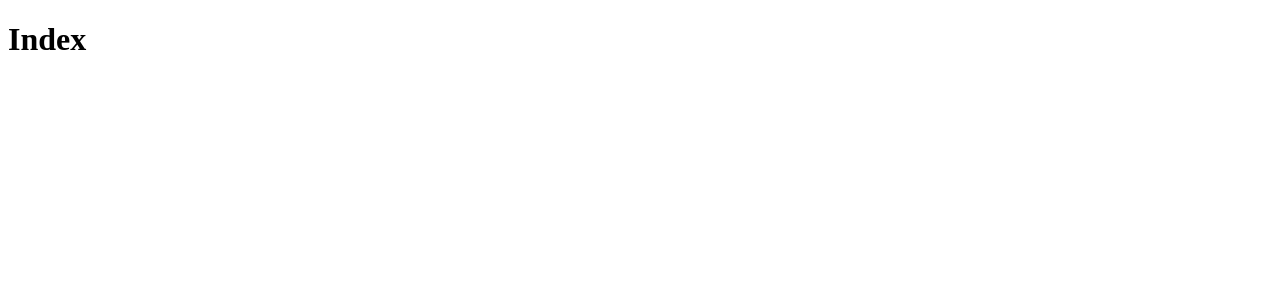
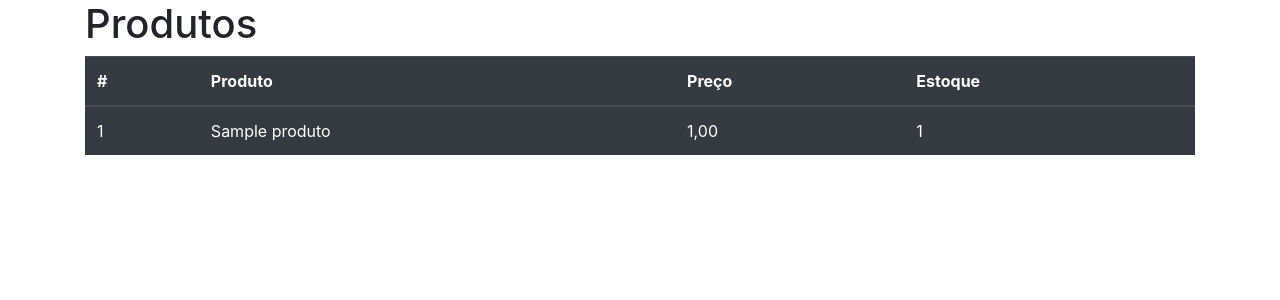
Before and after one commit to jefferson-duarte/Geek_Project_2, a Django app: page / in a window 1280 px wide. Before the commit the part shown is almost empty. Shown: the top 300 px of the page. Run offline with Django 4.2, Linux system fonts and the light colour scheme; tables that the repository leaves empty hold one stand-in row (values such as "Sample post"); grey boxes marked "Sample" are stand-in pictures; some libraries are stand-ins or nearby versions.

Commit message:
Adicionado o modal dos produtos

```diff
--- /dev/null
+++ b/core/static/css/style.css
@@ -0,0 +1,4 @@
+a {
+    text-decoration: none;
+    color: white;
+}
--- a/core/templates/index.html
+++ b/core/templates/index.html
@@ -1,12 +1,60 @@
+{% load bootstrap4 %}
+{% load static %}
+
 <!DOCTYPE html>
 <html lang="en">
 <head>
     <meta charset="UTF-8">
     <meta http-equiv="X-UA-Compatible" content="IE=edge">
     <meta name="viewport" content="width=device-width, initial-scale=1.0">
+    {% bootstrap_css %}
+    <link rel="stylesheet" href="{% static '/css/style.css' %}">
+
     <title>Index</title>
 </head>
 <body>
-    <h1>Index</h1>
+
+    <div class="container">
+        <h1>Produtos</h1>
+
+        <table class="table table-dark">
+            <thead>
+                <tr>
+                    <th scope="col">#</th>
+                    <th scope="col">Produto</th>
+                    <th scope="col">Preço</th>
+                    <th scope="col">Estoque</th>
+                </tr>
+            </thead>
+
+            <tbody>
+                {% for produto in produtos %}
+                    <tr>
+                        <td scope="row">{{ produto.id }}</td>
+                        <td scope="row"><a href="#modal{{ produto.id }}" data-toggle="modal">{{ produto.nome }}</a></td>
+                        <td scope="row">{{ produto.preco }}</td>
+                        <td scope="row">{{ produto.estoque }}</td>
+                    </tr>
+
+                    <div class="modal fade bd-example-modal-lg show" id="modal{{ produto.id }}" role="dialog">
+                        <div class="modal-dialog">
+                            <div class="modal-content">
+                                <div class="modal-header">
+                                    <button type="button" class="close" data-dismiss="modal">
+                                        <span aria-hidden="true">&times;</span>
+                                    </button>
+                                </div>
+                                <div class="modal-body" id="dynamic-content">
+                                    <img src="{{ produto.imagem.url }}" class="img-fluid" alt="{{ produto.nome }}">
+                                </div>
+                            </div>
+                        </div>
+                    </div>
+                {% endfor %}
+            </tbody>
+        </table>
+
+    </div>
+    {% bootstrap_javascript jquery='full' %}
 </body>
 </html>
--- a/core/views.py
+++ b/core/views.py
@@ -1,12 +1,16 @@
 from django.shortcuts import render
 
 from core.models import Produto
-from .forms import ContatoForm, ProdutoModelForm
+from .forms import ContatoForm, ProdutoModelForm, Produto
 from django.contrib import messages
 
 
 def index(request):
-    return render(request, 'index.html')
+    context = {
+        'produtos': Produto.objects.all(),
+    }
+
+    return render(request, 'index.html', context)
 
 
 def contato(request):
```
